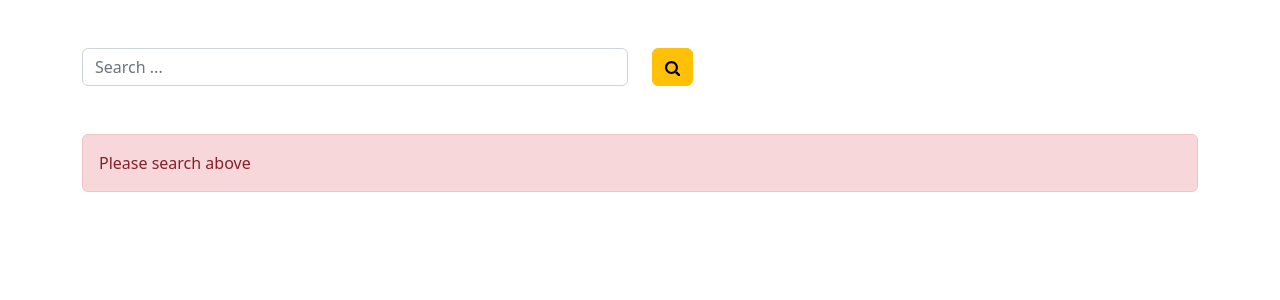
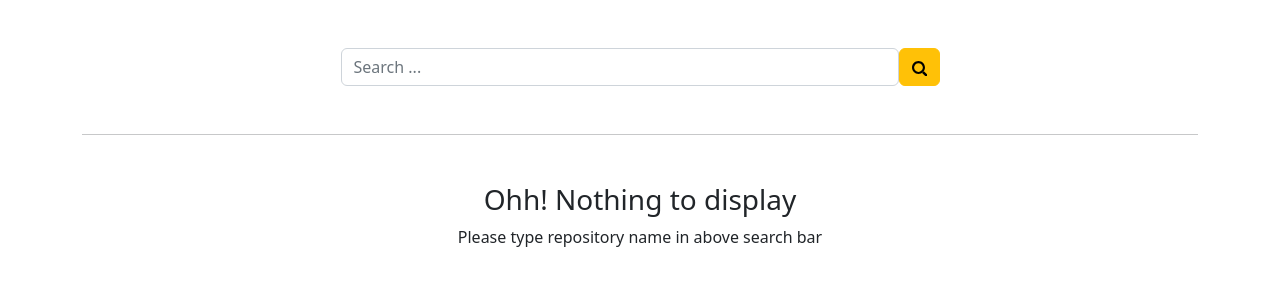
Before and after one commit to samir-byte/swivt-challenge, a React (Create React App) app in the folder client/: page / in a window 1280 px wide. Shown: the top 300 px of the page. Built offline with nearby package versions, Linux system fonts and the light colour scheme.

Commit message:
styling and basic changes

```diff
--- /dev/null
+++ b/client/src/components/Blank.js
@@ -0,0 +1,14 @@
+const Blank = () => {
+    return (
+        <>
+            <div className="d-flex justify-content-center mt-5">
+            <h3>Ohh! Nothing to display</h3>
+            </div>
+            <div className="d-flex justify-content-center">
+            <p>Please type repository name in above search bar</p>
+            </div>
+        </>
+    )
+}
+
+export default Blank
--- a/client/src/components/Card.js
+++ b/client/src/components/Card.js
@@ -11,7 +11,7 @@ const Card = (props) => {
     const str = repo.description
 
     return (
-        <div className="col-sm-4">
+        <div className="col-sm-4 mt-3">
         <div className="card">
             <div className="card-body">
                 <h5 className="card-title">{repo.name}</h5>
--- a/client/src/components/Header.js
+++ b/client/src/components/Header.js
@@ -35,16 +35,21 @@ const Header = () => {
 
     }
     return (
-        <div className="row">
-            <div className="col-sm">
+        <div className="d-flex justify-content-center">
+            <div className="w-50">
               <input
                 type="text"
-                className="form-control"
+                className="form-control border-none"
                 placeholder="Search ..."
                 onChange={(e) => setState({...state, query: e.target.value})}
+                onKeyDown={(e) => {
+                    if(e.keyCode == 13){
+                        handleclick();
+                    }
+                }}
               ></input>
               </div>
-              <div className="col-sm">
+              <div className="">
             <button type="button" className="btn btn-warning" onClick={handleclick}>
               <svg width="15px" height="15px">
                       <path d="M11.618 9.897l4.224 4.212c.092.09.1.23.02.312l-1.464 1.46c-.08.08-.222.072-.314-.02L9.868 11.66M6.486 10.9c-2.42 0-4.38-1.955-4.38-4.367 0-2.413 1.96-4.37 4.38-4.37s4.38 1.957 4.38 4.37c0 2.412-1.96 4.368-4.38 4.368m0-10.834C2.904.066 0 2.96 0 6.533 0 10.105 2.904 13 6.486 13s6.487-2.895 6.487-6.467c0-3.572-2.905-6.467-6.487-6.467 "></path>
--- a/client/src/components/Paginator.js
+++ b/client/src/components/Paginator.js
@@ -41,7 +41,7 @@ const Paginator = (props) => {
         pageRange={2}
         marginPagesDisplayed={3}
         onPageChange={handlePageChange}
-        containerClassName={'pagination mt-3 justify-content-md-center'}
+        containerClassName={'pagination mt-3 mb-3 justify-content-md-center'}
         pageLinkClassName={'page-link'}
         previousClassName={'page-item'}
         previousLinkClassName={'page-link'}
--- a/client/src/components/index.js
+++ b/client/src/components/index.js
@@ -2,10 +2,12 @@ import Header from './Header'
 import Card from './Card'
 import Alert from './Alert'
 import Paginator from './Paginator'
+import Blank from './Blank'
 
 export {
     Header,
     Card,
     Alert,
-    Paginator
+    Paginator,
+    Blank
  }
--- a/client/src/pages/Details.js
+++ b/client/src/pages/Details.js
@@ -2,49 +2,72 @@ import { useEffect,useState } from 'react';
 import { useLocation } from 'react-router-dom';
 import {getMarkup, getRepo} from "../services"
 import { marked } from 'marked'
+import {TbUser} from 'react-icons/tb'
+import { Alert } from '../components';
+
 const Details = () => {
     const location = useLocation()
     const {owner,repo} = location.state
-    console.log(owner,repo)
+    // console.log(owner,repo)
     const [data,setData] = useState({})
     const [markup,setMarkup] = useState()
-    console.log("Daata",data)
-    const repoName = data.repository.name
-    const ownerName = data.owner.name
+    const [isLoaded,setIsLoaded] = useState(false)
+    // const [repoName, setRepoName] = useState()
+    // const [ownerName, setOwnerName] = useState()
+    // console.log("Daata",data)
+
     let branch = ''
     useEffect(() => {
 
         (async() => {
             const data = await getRepo(owner,repo)
-            console.log(data)
-            branch = data.default_branch
+            console.log(data, "repo data")
+            if(data.status == 'error' || data.status == 'fail'){
+                setIsLoaded(false)
+            }
+            else{
+                branch = data.default_branch
             setData(data)
             const response = await getMarkup(owner,repo,branch)
             const markup = response.data
+            setIsLoaded(true)
             setMarkup(marked.parse(markup))
+            }
+
         })();
 
       },[])
 
     return(
-        <div className="container">
-
-            <h3>Name: {repoName}</h3>
-            <h4>{ownerName}</h4>
+        <div>
+            {isLoaded ? (<div className="container-fluid">
+            <div className='container-fluid bg-light p-2'>
+            <h3>
+            <svg aria-hidden="true" height="16" viewBox="0 0 16 16" version="1.1" width="16" data-view-component="true" className="octicon octicon-repo color-fg-muted mr-2">
+                <path fillRule="evenodd" d="M2 2.5A2.5 2.5 0 014.5 0h8.75a.75.75 0 01.75.75v12.5a.75.75 0 01-.75.75h-2.5a.75.75 0 110-1.5h1.75v-2h-8a1 1 0 00-.714 1.7.75.75 0 01-1.072 1.05A2.495 2.495 0 012 11.5v-9zm10.5-1V9h-8c-.356 0-.694.074-1 .208V2.5a1 1 0 011-1h8zM5 12.25v3.25a.25.25 0 00.4.2l1.45-1.087a.25.25 0 01.3 0L8.6 15.7a.25.25 0 00.4-.2v-3.25a.25.25 0 00-.25-.25h-3.5a.25.25 0 00-.25.25z"></path>
+            </svg> <a href="#" className="text-decoration-none">{repo}</a>
+            </h3>
+            <h5><TbUser/> {owner}</h5>
             <p>
-            <svg aria-hidden="true" height="16" viewBox="0 0 16 16" version="1.1" width="16" data-view-component="true" class="octicon octicon-issue-opened UnderlineNav-octicon d-none d-sm-inline">
-                <path d="M8 9.5a1.5 1.5 0 100-3 1.5 1.5 0 000 3z"></path><path fill-rule="evenodd" d="M8 0a8 8 0 100 16A8 8 0 008 0zM1.5 8a6.5 6.5 0 1113 0 6.5 6.5 0 01-13 0z"></path>
+            <svg aria-hidden="true" height="16" viewBox="0 0 16 16" version="1.1" width="16" data-view-component="true" className="octicon octicon-issue-opened UnderlineNav-octicon d-none d-sm-inline">
+                <path d="M8 9.5a1.5 1.5 0 100-3 1.5 1.5 0 000 3z"></path><path fillRule="evenodd" d="M8 0a8 8 0 100 16A8 8 0 008 0zM1.5 8a6.5 6.5 0 1113 0 6.5 6.5 0 01-13 0z"></path>
             </svg> Issues {data.open_issues}
             </p>
             <p>
-                Branch: {data.default_branch}
+            <svg aria-hidden="true" height="16" viewBox="0 0 16 16" version="1.1" width="16" data-view-component="true" className="octicon octicon-repo-forked mr-1">
+                        <path fillRule="evenodd" d="M5 3.25a.75.75 0 11-1.5 0 .75.75 0 011.5 0zm0 2.122a2.25 2.25 0 10-1.5 0v.878A2.25 2.25 0 005.75 8.5h1.5v2.128a2.251 2.251 0 101.5 0V8.5h1.5a2.25 2.25 0 002.25-2.25v-.878a2.25 2.25 0 10-1.5 0v.878a.75.75 0 01-.75.75h-4.5A.75.75 0 015 6.25v-.878zm3.75 7.378a.75.75 0 11-1.5 0 .75.75 0 011.5 0zm3-8.75a.75.75 0 100-1.5.75.75 0 000 1.5z"></path>
+                    </svg> {data.default_branch}
             </p>
-
-            <section className='container'>
+            </div>
+            <section className='container mt-3'>
                 <h3>Readme.md</h3>
                 <article dangerouslySetInnerHTML={{__html: markup}}></article>
             </section>
+        </div>) : (<div class="spinner-border" role="status">
+
+</div>)}
         </div>
+
     )
 }
 
--- a/client/src/pages/Landing.js
+++ b/client/src/pages/Landing.js
@@ -1,4 +1,4 @@
-import { Header,Card,Alert, Paginator } from "../components"
+import { Header,Card,Blank, Paginator } from "../components"
 import { searchRepo } from "../services";
 import { AppContext } from "../context/appContext";
 import { useContext } from "react";
@@ -40,6 +40,7 @@ const Landing = () => {
             <nav className="my-5">
                 <Header/>
             </nav>
+            <hr/>
             {isLoaded ? (
                 <div className="container mt-3">
                     <div className="row">
@@ -70,10 +71,7 @@ const Landing = () => {
                 />
             </div>
             ):(
-                <Alert
-                    alertType="danger"
-                    alertText="Please search above"
-                />
+                <Blank/>
             )}
 
         </div>
```
